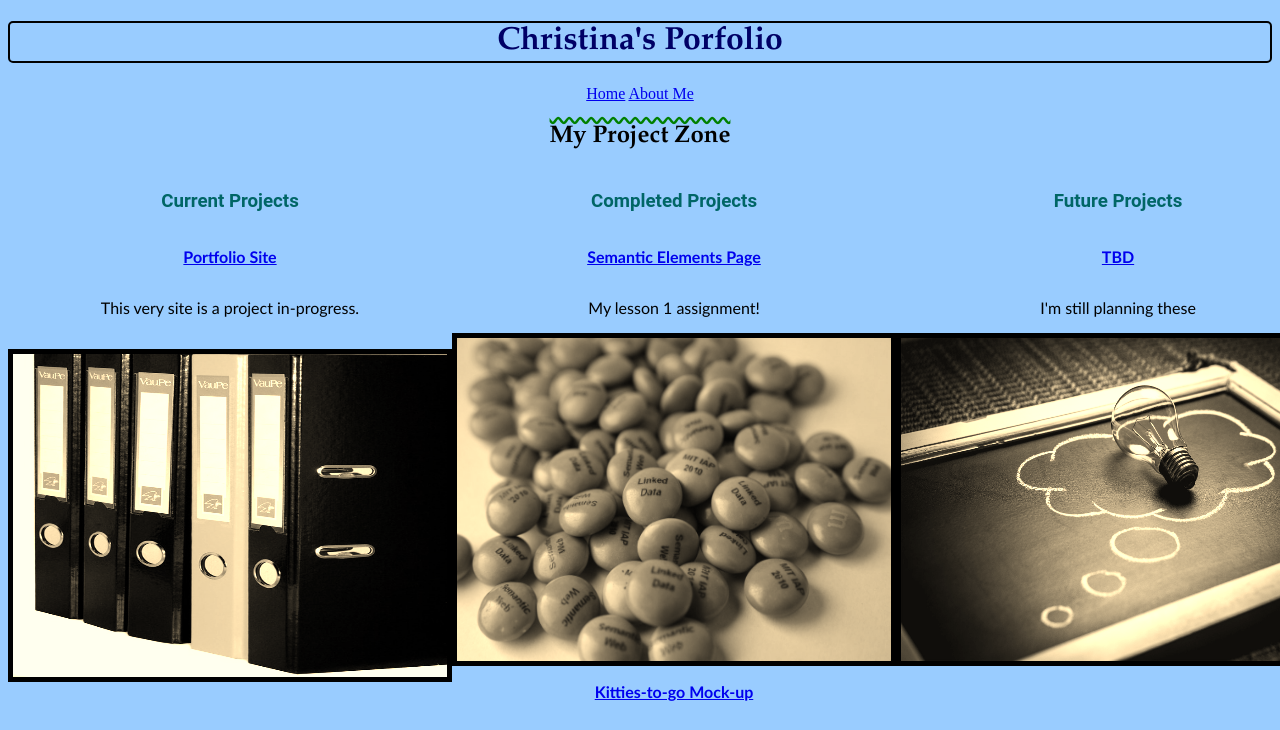
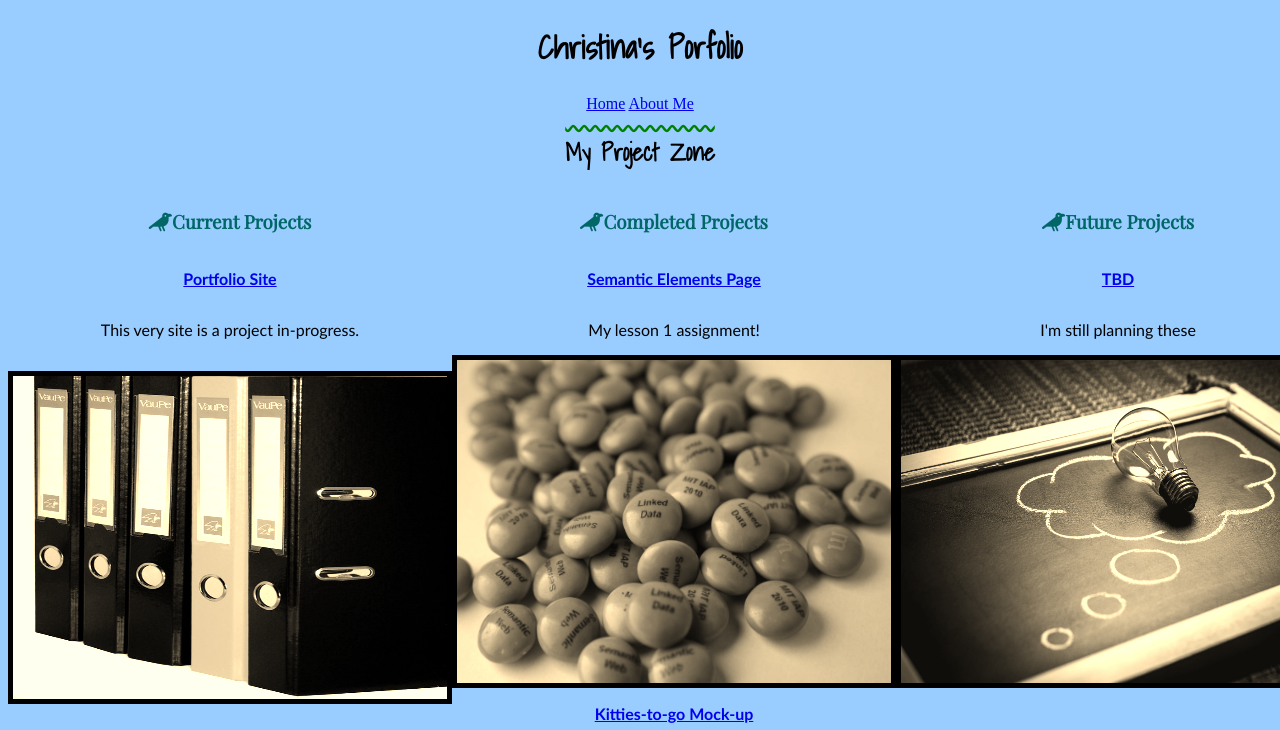
Before and after one commit to crstina/portfolio, a plain HTML site: page index.html in a window 1280 px wide. Shown: the top 730 px of the page. Drawn offline with nearby package versions, Linux system fonts and the light colour scheme.

Commit message:
added fonts and icons

```diff
--- a/index.html
+++ b/index.html
@@ -3,6 +3,8 @@
   <head>
     <meta charset="utf-8">
     <title>Christina's Portfolio Website</title>
+    <script src="https://kit.fontawesome.com/7c198c5300.js" crossorigin="anonymous"></script>
+    <link href="https://fonts.googleapis.com/css2?family=Playfair+Display&family=Shadows+Into+Light&display=swap" rel="stylesheet">
     <link rel="stylesheet" type="text/css" href="styles/stylesheet.css">
   </head>
   <body>
@@ -18,7 +20,7 @@
     </section>
     <section class="project-section">
       <article class="project-box">
-        <h3>Current Projects</h3>
+        <h3><i class="fas fa-crow"></i>Current Projects</h3>
         <p><strong><a href="index.html">Portfolio Site</a></strong></p>
         <p>
           This very site is a project in-progress.
@@ -27,7 +29,7 @@
       </article>
 
       <article class="project-box">
-        <h3>Completed Projects</h3>
+        <h3><i class="fas fa-crow"></i>Completed Projects</h3>
         <p><strong><a href="https://github.com/crstina/semantic-elements">Semantic Elements Page</a></strong></p>
         <p>
           My lesson 1 assignment!
@@ -39,7 +41,7 @@
       </article>
 
       <article class="project-box">
-        <h3>Future Projects</h3>
+        <h3><i class="fas fa-crow"></i>Future Projects</h3>
         <p><strong><a href="#">TBD</a></strong></p>
         <p>
           I'm still planning these
--- a/styles/stylesheet.css
+++ b/styles/stylesheet.css
@@ -3,18 +3,14 @@
 }
 
 h1 {
-  font-family: Garamond, sans-serif;
-  border: 2px solid black;
-  border-radius: 5px;
-  color: #000066;
+  font-family: 'Shadows Into Light', cursive;
 }
 h2 {
-  font-family: Palatino, sans-serif;
-  color: black;
+  font-family: 'Shadows Into Light', cursive;
 }
 h3 {
   color: #006666;
-  font-family: Roboto, sans-serif;
+  font-family: 'Playfair Display', serif;
 }
 p {
   font-family: Candara, sans-serif;
@@ -24,7 +20,7 @@ body {
   text-align: center;
 }
 #about-me-list {
-  padding: 10px 50px 20px;
+  padding: 1rem 5rem 2rem;
   list-style: square;
   list-style-position: inside;
   text-align: center;
```
